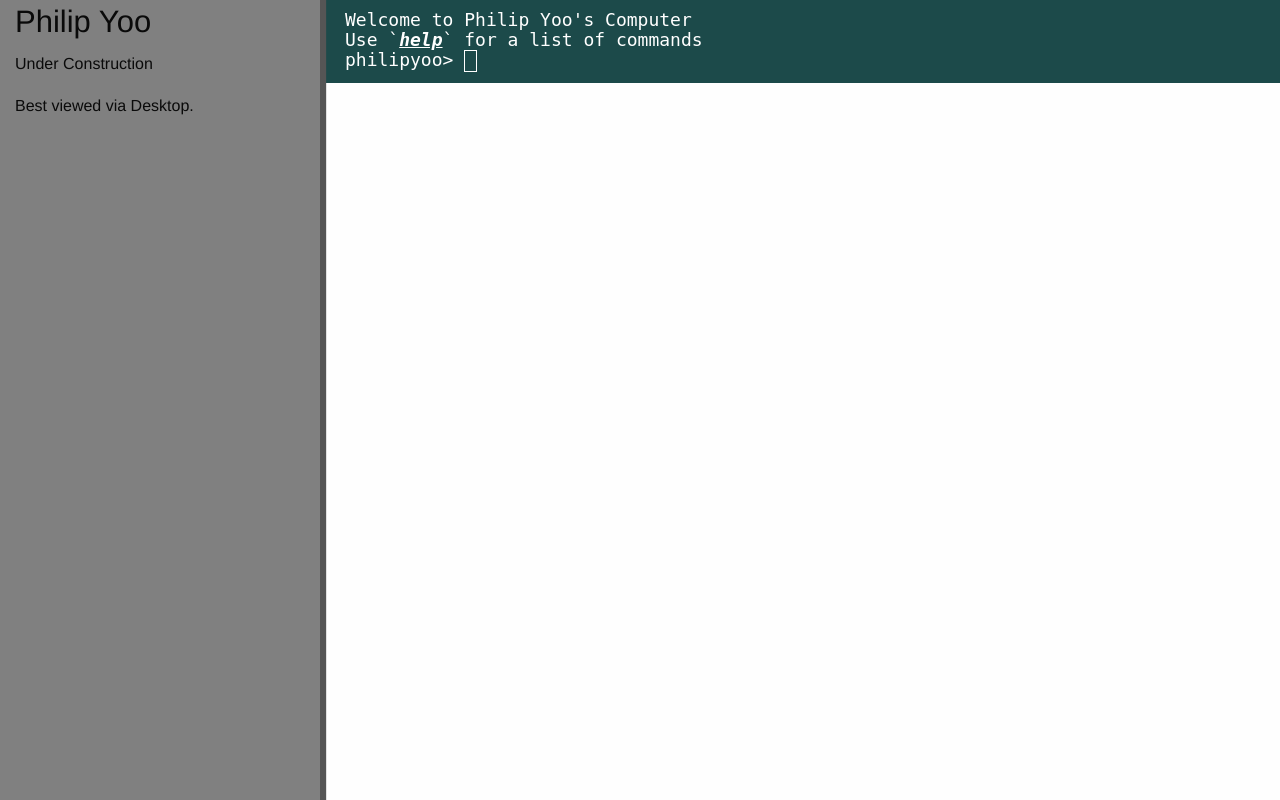
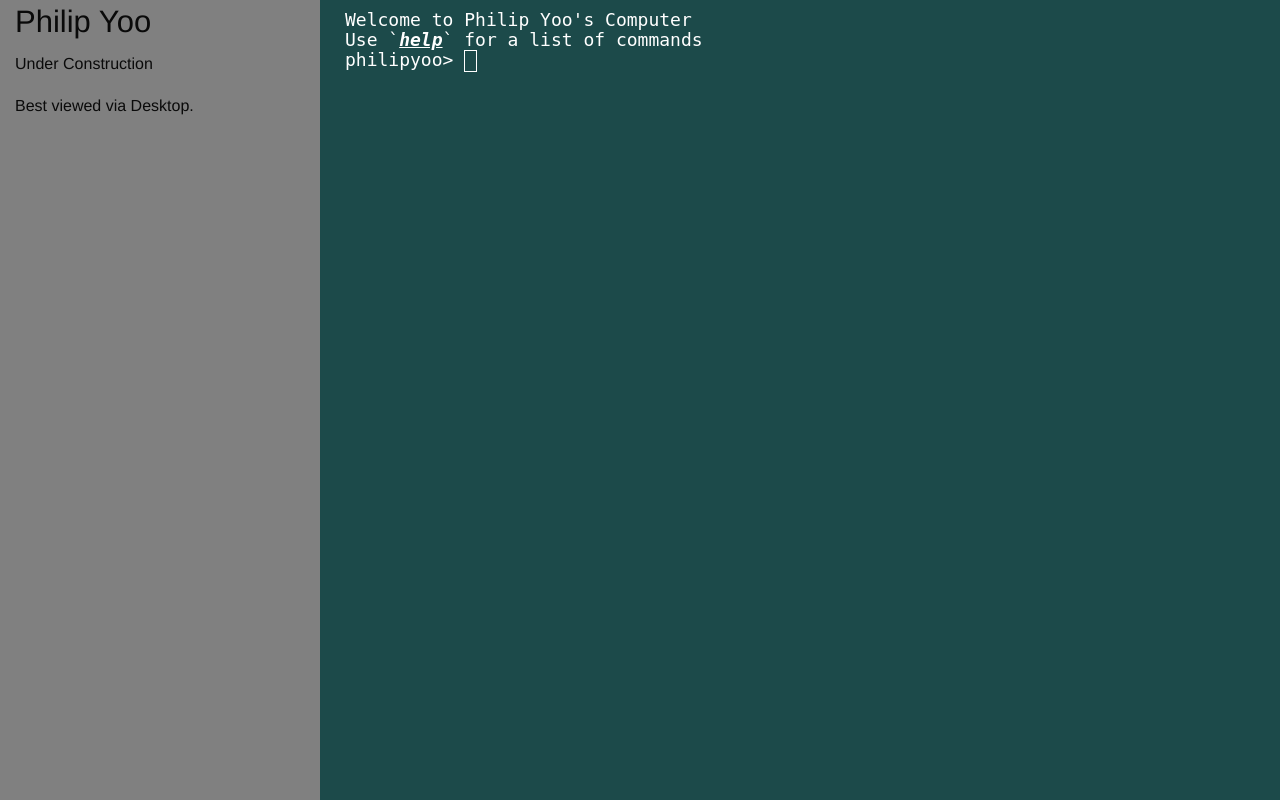
Before and after one commit to philipyoo/philipyoo.github.io, a PHP site: page / in a window 1280 px wide. Run offline with PHP 8.4, Linux system fonts and the light colour scheme.

Commit message:
Change height of div to cover rest of window height

```diff
--- a/css/app.css
+++ b/css/app.css
@@ -1,7 +1,3 @@
-/*body {
-  background-color: #1c4a4a;
-}*/
-
 /** {
   border: 1px red solid;
 }*/
@@ -19,18 +15,13 @@
 }
 
 .content-body {
+  position: relative;
   background-color: #1c4a4a;
+  height: 100vh;
 }
 
 /*.off-canvas {
   min-height: 100%;
-}*/
-
-/*.term-container {
-  margin: 0;
-  padding: 0;
-  width: 100%;
-  overflow-x: hidden;
 }*/
 
 /*#philips-term {
```
